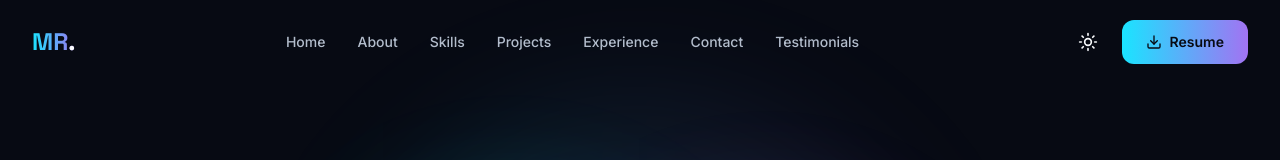
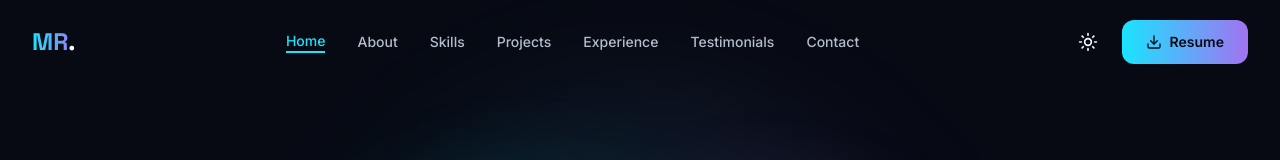
Before and after one commit to Mahmoud-srg/mahmoud-ragab-frontend-portfolio, a React (Vite) app: page / in a window 1280 px wide. Shown: the top 160 px of the page. Built offline with nearby package versions, Linux system fonts and the light colour scheme.

Commit message:
handle link active

```diff
--- a/src/components/layout/Navbar.tsx
+++ b/src/components/layout/Navbar.tsx
@@ -9,14 +9,16 @@ const navLinks = [
   { name: 'Skills', href: '#skills' },
   { name: 'Projects', href: '#projects' },
   { name: 'Experience', href: '#experience' },
+  { name: 'Testimonials', href: '#testimonials' },
   { name: 'Contact', href: '#contact' },
-  { name: 'Testimonials', href: '#testimonials' },
 ];
 
 export const Navbar = () => {
   const [isOpen, setIsOpen] = useState(false);
   const [scrolled, setScrolled] = useState(false);
   const { isDark, toggleTheme } = useTheme();
+
+  const [activeSection, setActiveSection] = useState("home");
 
   useEffect(() => {
     const handleScroll = () => {
@@ -26,11 +28,35 @@ export const Navbar = () => {
     return () => window.removeEventListener('scroll', handleScroll);
   }, []);
 
+  // handle link active
+  useEffect(() => {
+    const handleScroll = () => {
+      const sections = navLinks
+        .map((link) => document.querySelector(link.href))
+        .filter(Boolean);
+
+      const scrollPos = window.scrollY + 100;
+
+      let current = sections[0]?.id;
+
+      sections.forEach((section) => {
+        if (section.offsetTop <= scrollPos) {
+          current = section.id;
+        }
+      });
+
+      setActiveSection(current);
+    };
+
+    window.addEventListener("scroll", handleScroll, { passive: true });
+    handleScroll();
+    return () => window.removeEventListener("scroll", handleScroll);
+  }, []);
+
   return (
     <>
       <nav
-      className={`fixed top-0 left-0 right-0 z-50 transition-all duration-300 ${
-        scrolled
+        className={`fixed top-0 left-0 right-0 z-50 transition-all duration-300 ${scrolled
           ? "glass-card py-3 max-w-[90%] md:max-w-[99%] lg:max-w-[90%] xl:max-w-[85%] mx-auto rounded-3xl md:rounded-full top-2"
           : "py-5 bg-transparent"
           }`}
@@ -44,11 +70,22 @@ export const Navbar = () => {
 
             {/* Desktop Navigation */}
             <div className="hidden md:flex items-center md:gap-4 lg:gap-8">
-            {navLinks.map((link) => (
-              <a key={link.name} href={link.href} className="nav-link text-sm font-medium">
+              {navLinks.map((link) => {
+                const sectionId = link.href.replace("#", "");
+
+                return (
+                  <a
+                    key={link.name}
+                    href={link.href}
+                    className={`nav-link text-sm font-medium transition-colors ${activeSection === sectionId
+                      ? "text-primary border-b-2 border-primary"
+                      : "text-muted-foreground"
+                      }`}
+                  >
                     {link.name}
                   </a>
-            ))}
+                );
+              })}
             </div>
 
             <div className="hidden md:flex items-center md:gap-2 lg:gap-4">
@@ -93,24 +130,30 @@ export const Navbar = () => {
       {/* Mobile Navigation OUTSIDE NAV */}
       {isOpen && (
         <div
-        className={`md:hidden fixed left-0 right-0 z-40 mt-2 top-[80px] ${
-          scrolled
+          className={`md:hidden fixed left-0 right-0 z-40 mt-2 top-[80px] ${scrolled
             ? "max-w-[90%] mx-auto"
             : ""
             }`}
         >
           <div className="glass-card rounded-2xl py-4 animate-fade-in">
             <div className="flex flex-col gap-2 px-4">
-            {navLinks.map((link) => (
+              {navLinks.map((link) => {
+                const sectionId = link.href.replace("#", "");
+
+                return (
                   <a
                     key={link.name}
                     href={link.href}
-                className="py-3 px-4 rounded-xl hover:bg-muted transition-colors font-medium"
+                    className={`py-3 px-4 rounded-xl hover:bg-muted transition-colors font-medium ${activeSection === sectionId
+                      ? "text-primary"
+                      : "text-muted-foreground"
+                      }`}
                     onClick={() => setIsOpen(false)}
                   >
                     {link.name}
                   </a>
-            ))}
+                )
+              })}
 
               <a
                 href="/Mahmoud-Serag_Frontend.pdf"
```
Lines whose indentation alone changed are shown as unchanged.
